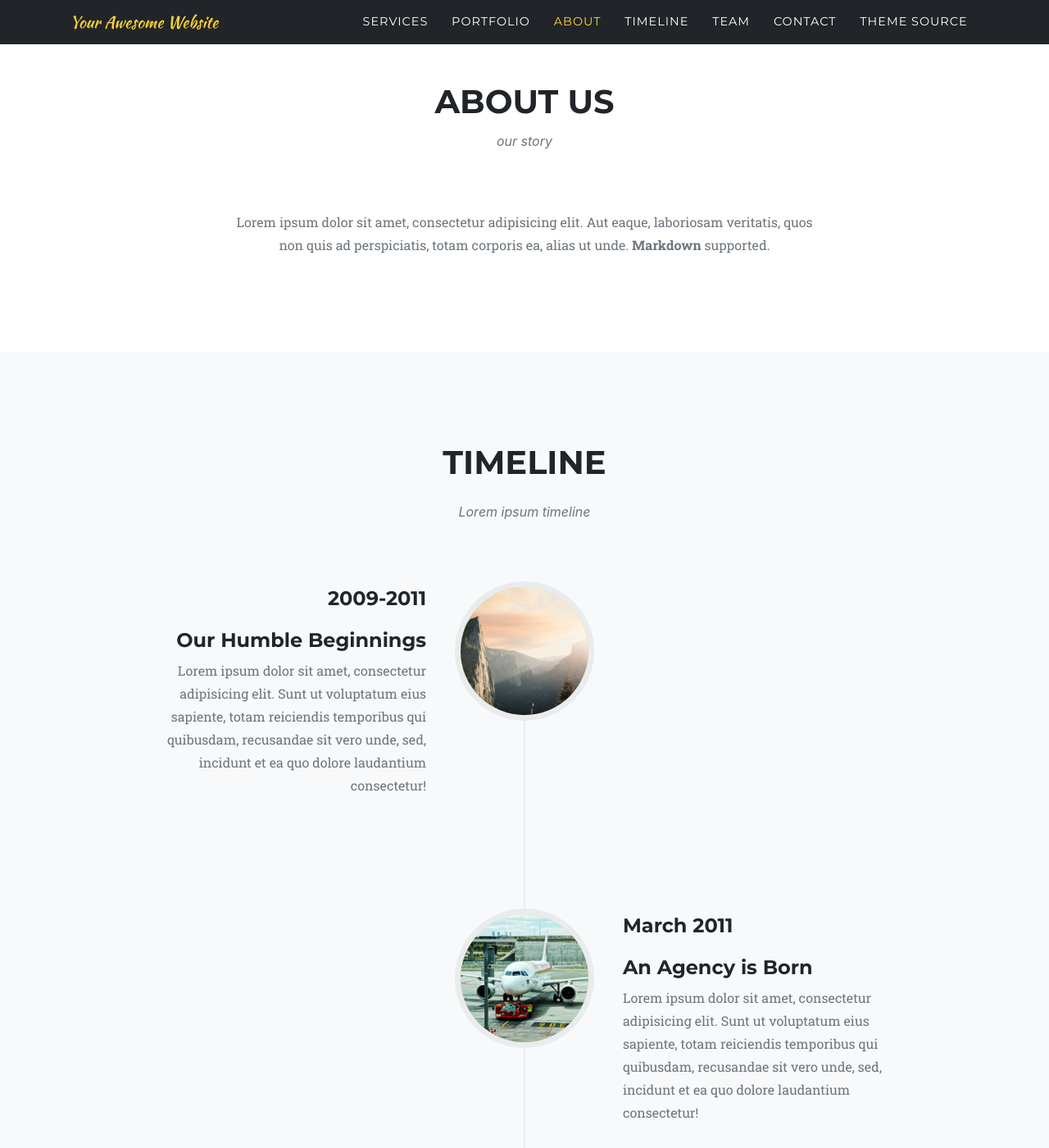
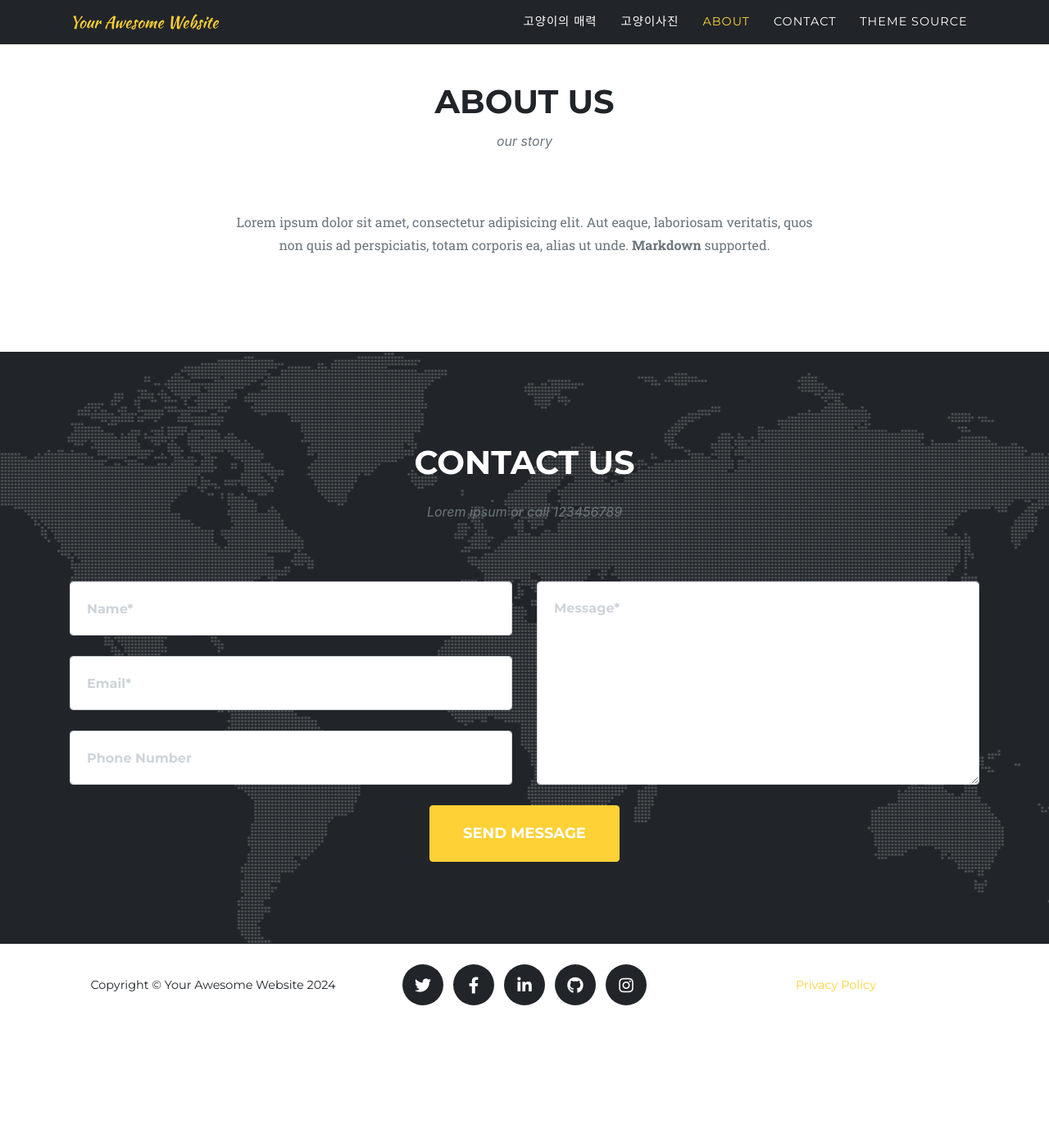
Before and after one commit to yunseungbum/dognum, a Jekyll site: the page built from index.md, in a window 1280 px wide and 1400 px high, scrolled down 2320 px. Shown: the whole window at 82% size. Built offline with Jekyll 4.4.1, drawn with Linux system fonts in a browser that asks for light colours; some web fonts are replaced; after the commit the page ends 3571 px from its top, so only the background shows below that; some of the changed text lies outside the part shown.

Commit message:
웹문서 변경 연습

```diff
--- a/_config.yml
+++ b/_config.yml
@@ -13,12 +13,12 @@
 
 theme: jekyll-agency
 
-url    : "" # the base hostname & protocol for your site, e.g. http://example.com
+url    : "https://github.com/yunseungbum" # the base hostname & protocol for your site, e.g. http://example.com
 baseurl: "" # the subpath of your site, e.g. /blog
 
 title      : Your Awesome Website
 email      : your-email@example.com #this is also the email contact forms will go to
-description: "Site description"
+description: "갱쥐를 사랑하는 모임"
 author     : Your Name
 # logo:     #optional, defaults to site title
   # path: assets\img\clients\creative-market.jpg
--- a/_data/navigation.yml
+++ b/_data/navigation.yml
@@ -11,16 +11,12 @@
 # -----------------
 en: &DEFAULT_EN
   nav:
-    - title: "Services"
+    - title: "고양이의 매력"
       section: services
-    - title: "Portfolio"
+    - title: "고양이사진"
       section: portfolio
     - title: "About"
       section: about
-    - title: "Timeline"
-      section: timeline
-    - title: "Team"
-      section: team
     - title: "Contact"
       section: contact
     - title: "Theme Source"
--- a/_data/sitetext.yml
+++ b/_data/sitetext.yml
@@ -11,9 +11,9 @@
 # -----------------
 en: &DEFAULT_EN
   header:
-    title: Welcome to our Studio!
-    text: It's Nice To Meet You
-    button: Tell Me More
+    title: 자네가 고양이를 좋아한다면
+    text: 우리는 지금부터 친구일세
+    button: 뭐라고요?
     buttonlink: "#services"
 
   services:
@@ -32,8 +32,8 @@ en: &DEFAULT_EN
         icon: fab fa-markdown
 
   portfolio:
-    title: "Portfolio"
-    text: "Lorem ipsum dolor sit amet consectetur."
+    title: "고양이사진"
+    text: "고양이의 귀여움"
     section: portfolio
     closebutton: "Close Project"
 
@@ -92,7 +92,6 @@ en: &DEFAULT_EN
         url: https://github.com/raviriley/agency-jekyll-theme
         logo: assets/img/clients/creative-market.jpg
 
-  team:
     title: "OUR AMAZING TEAM"
     text: "Lorem ipsum dolor sit amet consectetur."
     subtext: Lorem ipsum dolor sit amet, consectetur adipisicing elit. Aut eaque, laboriosam veritatis, quos non quis ad perspiciatis, totam corporis ea, alias ut unde. **Markdown** supported.
@@ -196,7 +195,6 @@ es: &DEFAULT_ES
     section: portafolio
     closebutton: "Cerrar Proyecto"
 
-  timeline:
     title: "Cronología"
     text: "Lorem ipsum timeline"
     section: cronologia
--- a/_layouts/home.html
+++ b/_layouts/home.html
@@ -6,7 +6,4 @@ layout: default
 {% include services.html %}
 {% include portfolio_grid.html %}
 {% include about.html %}
-{% include timeline.html %}
-{% include team.html %}
-{% include clients.html %}
 {% include contact.html %}
```
Also changed, not shown: _portfolio/example.md (+4 -4 lines), assets/img/header.png.
